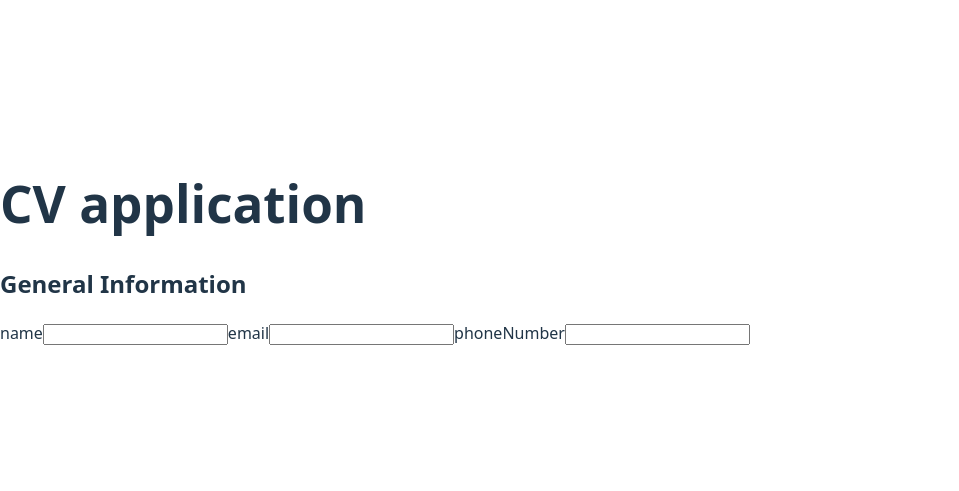
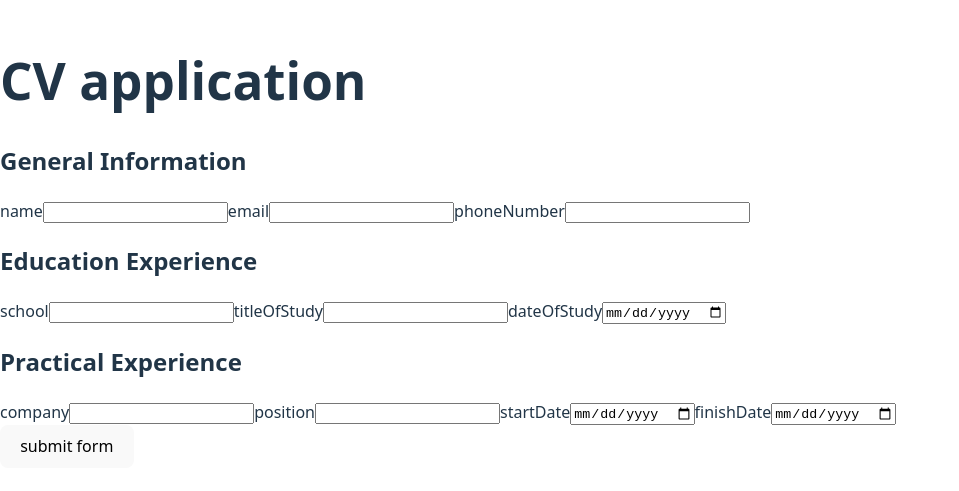
Before and after one commit to TitusBokosi/CV-Application, a React (Vite) app: page / in a window 1280 px wide. Shown: the part 157-648 px from the top of the page, without its empty margins (0-959 px from the left). Built offline with nearby package versions, Linux system fonts and the light colour scheme.

Commit message:
all input fields

```diff
--- /dev/null
+++ b/src/components/educationExperience.jsx
@@ -0,0 +1,30 @@
+import Input from "./input";
+
+export default function EducationExperience({ data, onChange }) {
+  return (
+    <section>
+      <h2>Education Experience</h2>
+      <Input
+        name="school"
+        value={data.school}
+        type="text"
+        onChange={onChange}
+        id="school"
+      />
+      <Input
+        name="titleOfStudy"
+        value={data.titleOfStudy}
+        type="text"
+        onChange={onChange}
+        id="titleOfStudy"
+      />
+      <Input
+        name="dateOfStudy"
+        value={data.dateOfStudy}
+        type="date"
+        onChange={onChange}
+        id="dateOfStudy"
+      />
+    </section>
+  );
+}
--- a/src/components/form.jsx
+++ b/src/components/form.jsx
@@ -1,5 +1,7 @@
 import { useState } from "react";
 import GeneralInformation from "./generalInformation";
+import EducationExperience from "./educationExperience";
+import PracticalExperience from "./practicalExperience";
 function Form() {
   const [formData, setFormData] = useState({
     name: "",
@@ -30,6 +32,9 @@ function Form() {
         data={formData}
         onChange={handleChange}
       ></GeneralInformation>
+      <EducationExperience data={formData} onChange={handleChange} />
+      <PracticalExperience data={formData} onChange={handleChange} />
+      <button type="submit">submit form</button>
     </form>
   );
 }
--- /dev/null
+++ b/src/components/practicalExperience.jsx
@@ -0,0 +1,37 @@
+import Input from "./input";
+
+export default function PracticalExperience({ data, onChange }) {
+  return (
+    <section>
+      <h2>Practical Experience</h2>
+      <Input
+        name="company"
+        value={data.company}
+        id="company"
+        type="text"
+        onChange={onChange}
+      />
+      <Input
+        name="position"
+        value={data.position}
+        type="text"
+        onChange={onChange}
+        id="position"
+      />
+      <Input
+        name="startDate"
+        value={data.startDate}
+        type="date"
+        onChange={onChange}
+        id="startDate"
+      />
+      <Input
+        name="finishDate"
+        value={data.finishDate}
+        type="date"
+        onChange={onChange}
+        id="finishDate"
+      />
+    </section>
+  );
+}
```
